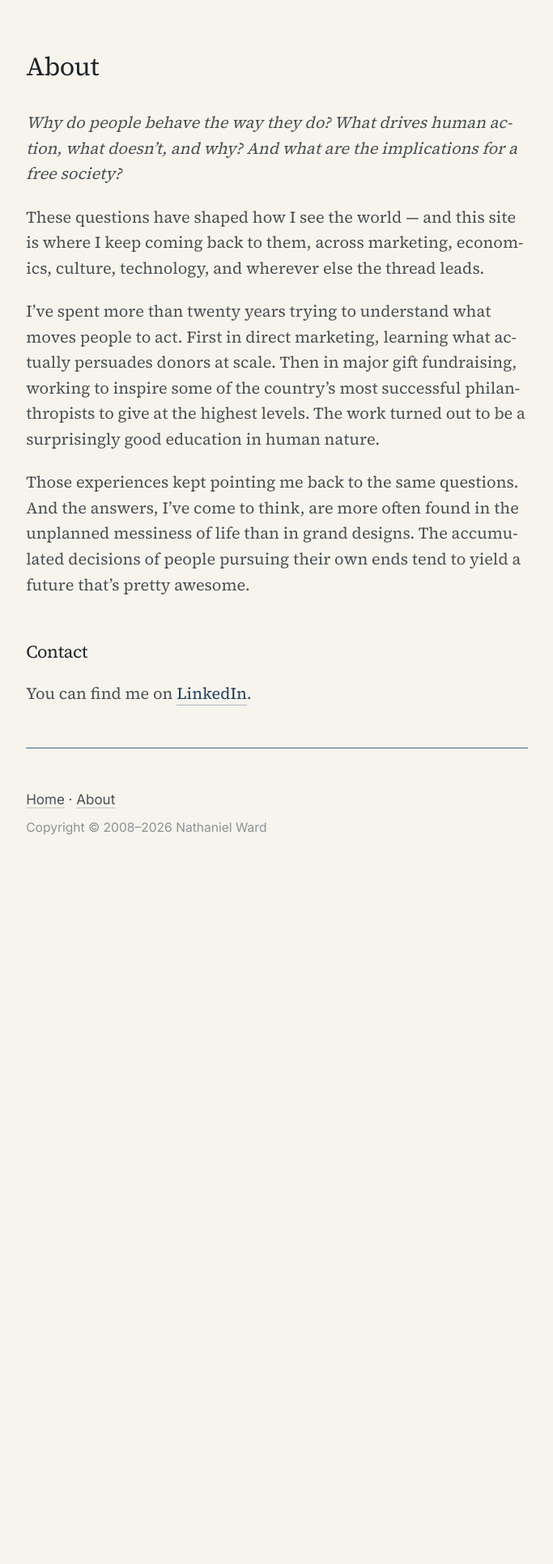
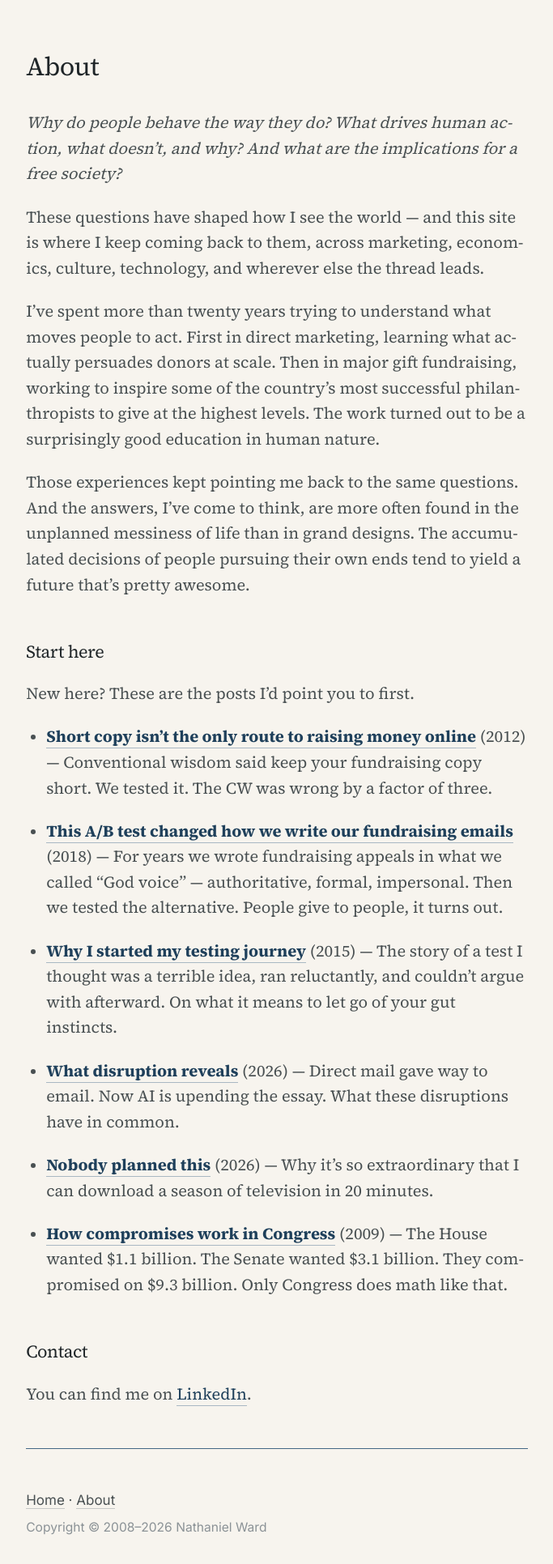
Before and after one commit to nathanielward/nathanielward.github.io, a Jekyll site: the page built from about.md, in a window 1280 px wide. Shown: the whole page at 81% size, without its empty margins (298-981 px from the left). Built offline with Jekyll 4.4.1, drawn with Linux system fonts in a browser that asks for light colours; before the commit the page ends 1067 px from its top, so only the background shows below that.

Commit message:
Add “start here” to the about page

```diff
--- a/about.md
+++ b/about.md
@@ -12,6 +12,22 @@ I've spent more than twenty years trying to understand what moves people to act.
 
 Those experiences kept pointing me back to the same questions. And the answers, I've come to think, are more often found in the unplanned messiness of life than in grand designs. The accumulated decisions of people pursuing their own ends tend to yield a future that's pretty awesome.
 
+## Start here
+
+New here? These are the posts I'd point you to first.
+
+- **[Short copy isn't the only route to raising money online](/2012/06/short-copy-isnt-the-only-route-to-raising-money-online)** (2012) — Conventional wisdom said keep your fundraising copy short. We tested it. The CW was wrong by a factor of three.
+
+- **[This A/B test changed how we write our fundraising emails](/2018/06/ab-test)** (2018) — For years we wrote fundraising appeals in what we called "God voice" — authoritative, formal, impersonal. Then we tested the alternative. People give to people, it turns out.
+
+- **[Why I started my testing journey](/2015/11/how-i-started-my-testing-journey)** (2015) — The story of a test I thought was a terrible idea, ran reluctantly, and couldn't argue with afterward. On what it means to let go of your gut instincts.
+
+- **[What disruption reveals](/2026/06/what-disruption-reveals)** (2026) — Direct mail gave way to email. Now AI is upending the essay. What these disruptions have in common.
+
+- **[Nobody planned this](/2026/06/nobody-planned-this)** (2026) — Why it’s so extraordinary that I can download a season of television in 20 minutes.
+
+- **[How compromises work in Congress](/2009/02/how-compromises-work-in-congress)** (2009) — The House wanted $1.1 billion. The Senate wanted $3.1 billion. They compromised on $9.3 billion. Only Congress does math like that.
+
 ## Contact
 
 You can find me on [LinkedIn][1].
```
